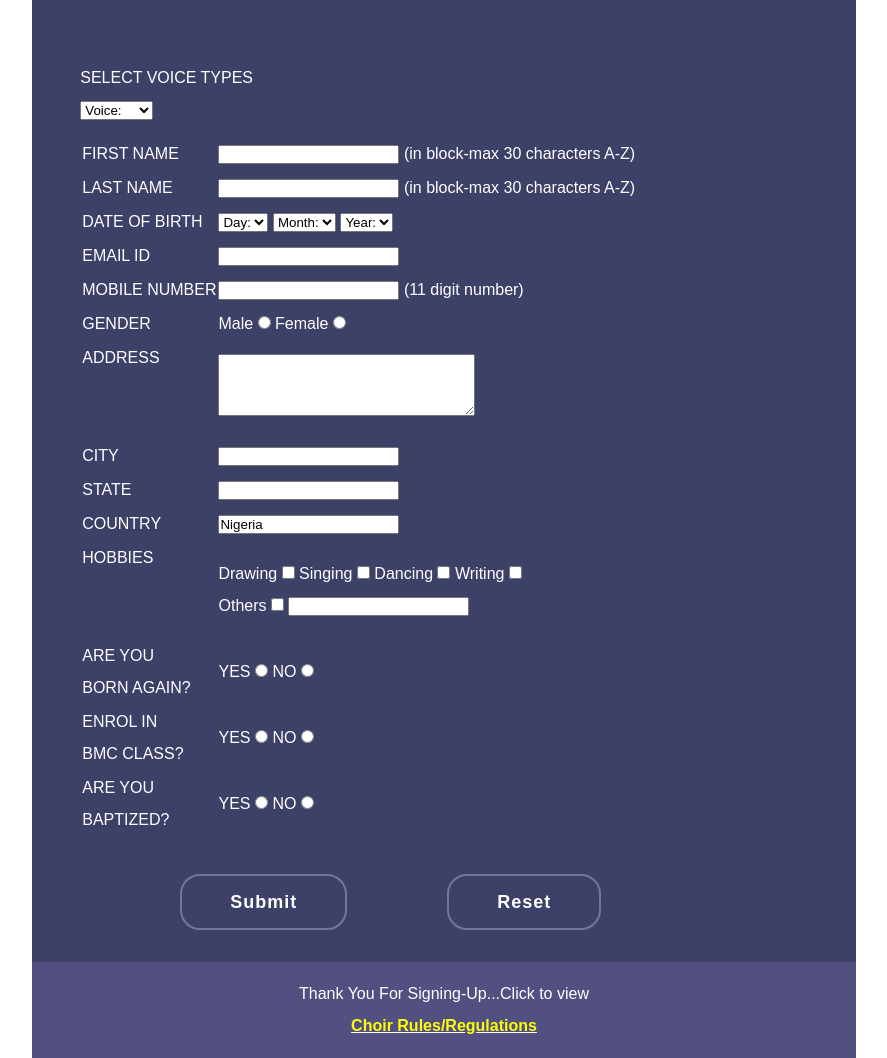
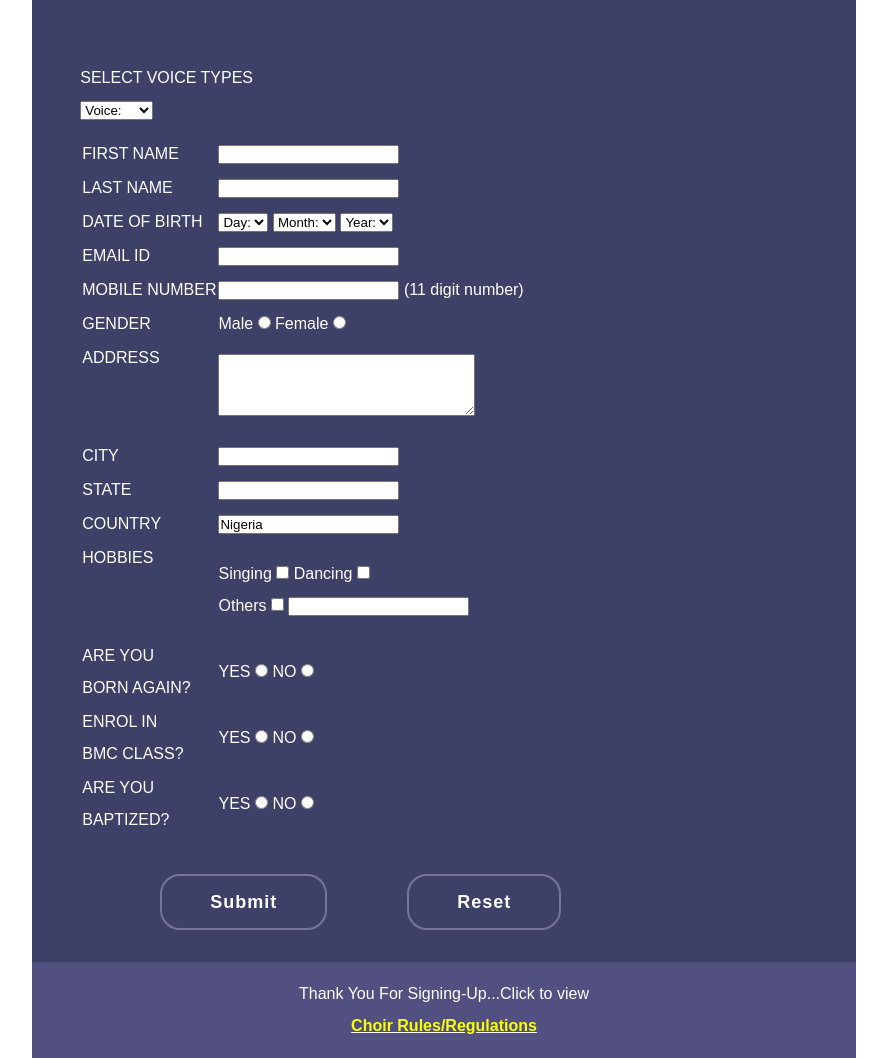
Before and after one commit to Godstimeaya/choirconstitutions, a plain HTML site: page index.html in a window 1280 px wide. Shown: the part 380-1438 px from the top of the page, without its empty margins (196-1083 px from the left). Drawn offline with nearby package versions, Linux system fonts and the light colour scheme; a script that the page names is missing.

Commit message:
Update index.html

```diff
--- a/index.html
+++ b/index.html
@@ -32,7 +32,6 @@
             <tr>
             <td>FIRST NAME</td>
             <td><input type="text" name="First_Name" maxlength="30"/>
-            (in block-max 30 characters A-Z)
             </td>
             </tr>
 
@@ -40,7 +39,6 @@
             <tr>
             <td>LAST NAME</td>
             <td><input type="text" name="Last_Name" maxlength="30"/>
-            (in block-max 30 characters A-Z)
             </td>
             </tr>
 
@@ -204,18 +202,14 @@
             <td>HOBBIES <br /><br /><br /></td>
 
             <td>
-            Drawing
-            <input type="checkbox" name="Hobby_Drawing" value="Drawing" />
             Singing
             <input type="checkbox" name="Hobby_Singing" value="Singing" />
             Dancing
             <input type="checkbox" name="Hobby_Dancing" value="Dancing" />
-            Writing
-            <input type="checkbox" name="Hobby_Cooking" value="Writing" />
             <br />
             Others
             <input type="checkbox" name="Hobby_Other" value="Other">
-            <input type="text" name="Other_Hobby" maxlength="30" />
+            <input type="text" name="Other_Hobby" maxlength="20" />
             </td>
             </tr>
 
@@ -273,7 +267,7 @@
 
             </form>
         <div class="form-item">
-          <span id="submit" class="submit" style="margin-left: 100px;">Submit</span><span id="submit" class="submit" style="margin-left: 100px;">Reset</span>
+          <span id="submit" class="submit" style="margin-left: 80px;">Submit</span><span id="submit" class="submit" style="margin-left: 80px;">Reset</span>
         </div>
       </form>
     </main>
```
